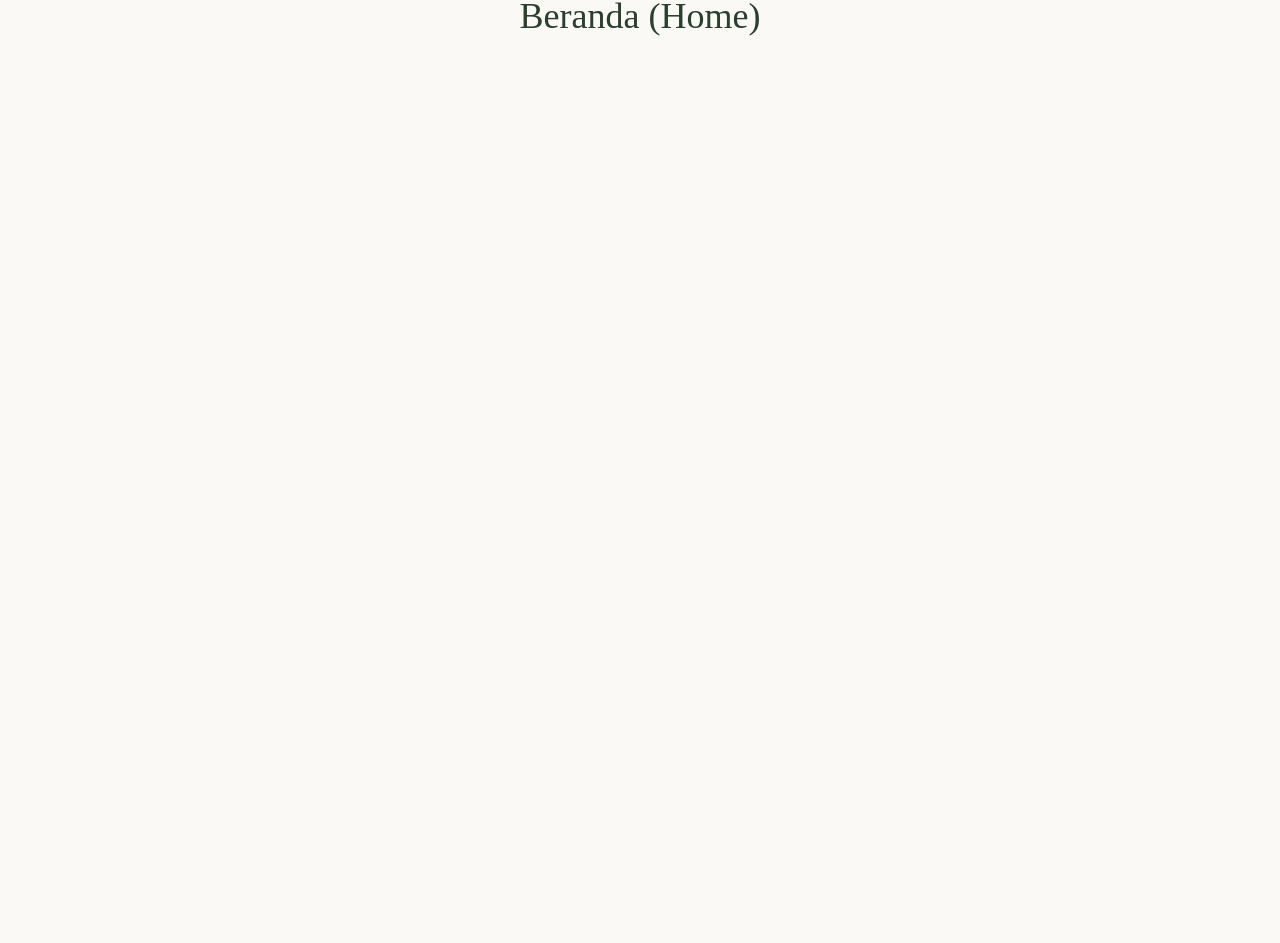
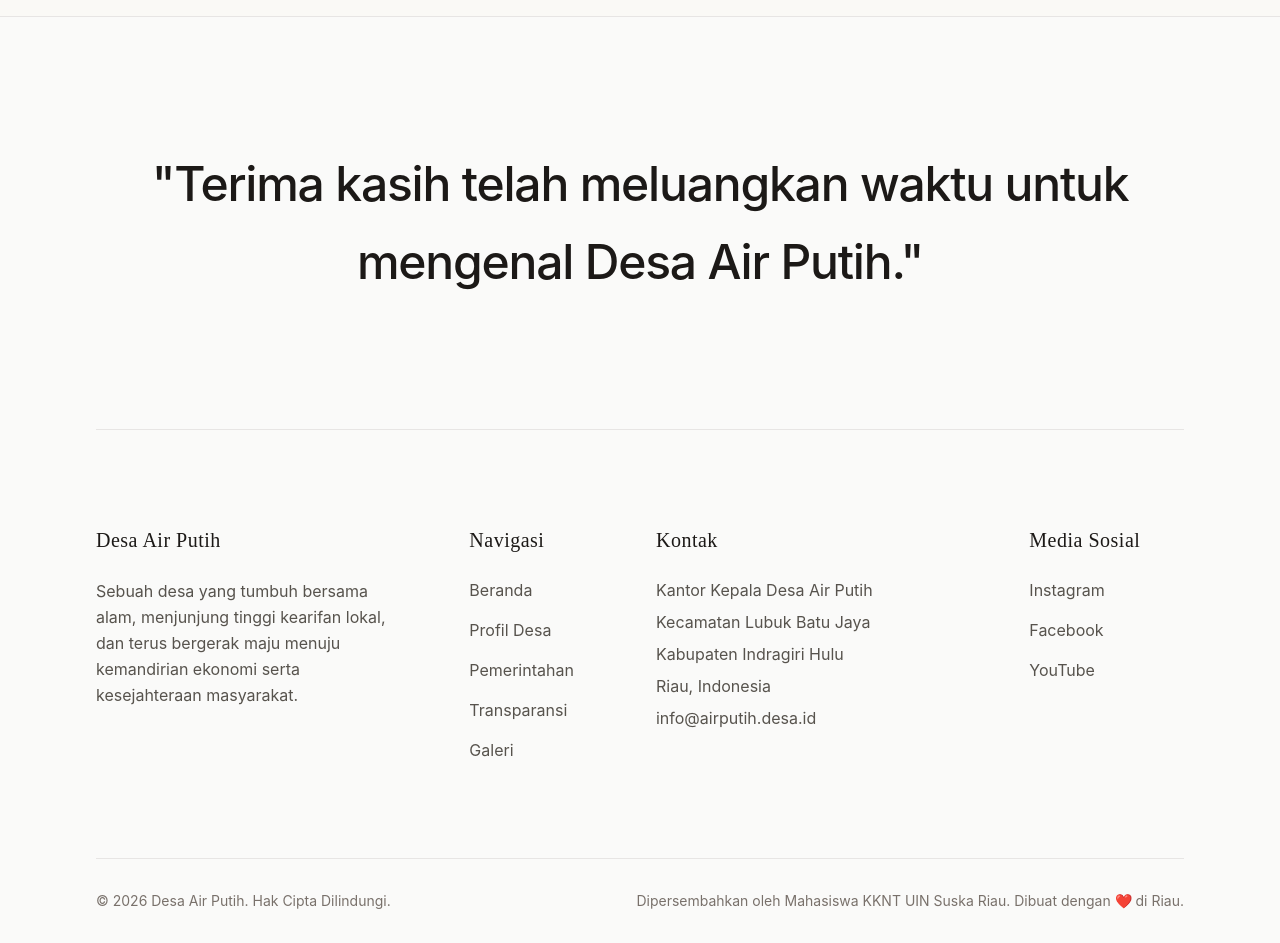
Before and after one commit to Erliandikasyahputraa/web-profil-inhu-kkndesaputih, a React (Vite) app: page / in a window 1280 px wide. Shown: the part 384-1327 px from the top of the page. Before the commit the page ends 800 px from the top, so only its background shows below. Built offline with nearby package versions, Linux system fonts and the light colour scheme.

Commit message:
feat(layout): implement editorial footer component

```diff
--- /dev/null
+++ b/src/components/layout/Footer/Footer.tsx
@@ -0,0 +1,25 @@
+import { Container } from '../../ui/Container';
+import { FooterQuote } from './components/FooterQuote';
+import { FooterNavigation } from './components/FooterNavigation';
+import { FooterBottom } from './components/FooterBottom';
+import { footerContent } from '../../../content/layout/footer';
+
+export function Footer() {
+  return (
+    <footer className="w-full bg-stone-50 border-t border-stone-200 mt-auto">
+      <Container size="default">
+        <FooterQuote quote={footerContent.quote} />
+        <FooterNavigation
+          about={footerContent.about}
+          navigation={footerContent.navigation}
+          contact={footerContent.contact}
+          socials={footerContent.socials}
+        />
+        <FooterBottom
+          copyright={footerContent.bottom.copyright}
+          credit={footerContent.bottom.credit}
+        />
+      </Container>
+    </footer>
+  );
+}
--- /dev/null
+++ b/src/components/layout/Footer/Footer.types.ts
@@ -0,0 +1,32 @@
+export interface FooterLink {
+  label: string;
+  href: string;
+}
+
+export interface FooterQuoteProps {
+  quote: string;
+}
+
+export interface FooterNavigationProps {
+  about: {
+    title: string;
+    description: string;
+  };
+  navigation: {
+    title: string;
+    links: readonly FooterLink[];
+  };
+  contact: {
+    title: string;
+    details: readonly string[];
+  };
+  socials: {
+    title: string;
+    links: readonly FooterLink[];
+  };
+}
+
+export interface FooterBottomProps {
+  copyright: string;
+  credit: string;
+}
--- /dev/null
+++ b/src/components/layout/Footer/components/FooterBottom.tsx
@@ -0,0 +1,10 @@
+import type { FooterBottomProps } from '../Footer.types';
+
+export function FooterBottom({ copyright, credit }: FooterBottomProps) {
+  return (
+    <div className="py-8 border-t border-stone-200 flex flex-col sm:flex-row justify-between items-center gap-4 text-center sm:text-left">
+      <span className="font-sans text-sm text-stone-500">{copyright}</span>
+      <span className="font-sans text-sm text-stone-500">{credit}</span>
+    </div>
+  );
+}
--- /dev/null
+++ b/src/components/layout/Footer/components/FooterNavigation.tsx
@@ -0,0 +1,58 @@
+import type { FooterNavigationProps } from '../Footer.types';
+
+export function FooterNavigation({ about, navigation, contact, socials }: FooterNavigationProps) {
+  return (
+    <div className="py-24 grid grid-cols-1 md:grid-cols-2 lg:grid-cols-12 gap-16 lg:gap-8">
+      {/* About */}
+      <div className="lg:col-span-4 flex flex-col space-y-6 lg:pr-12">
+        <h3 className="font-heading text-xl text-stone-900 tracking-wide font-medium">{about.title}</h3>
+        <p className="font-sans text-stone-600 leading-relaxed lg:max-w-sm">{about.description}</p>
+      </div>
+
+      {/* Navigation */}
+      <div className="lg:col-span-2 flex flex-col space-y-6">
+        <h3 className="font-heading text-xl text-stone-900 tracking-wide font-medium">{navigation.title}</h3>
+        <ul className="flex flex-col space-y-4">
+          {navigation.links.map((link) => (
+            <li key={link.label}>
+              <a href={link.href} className="font-sans text-stone-600 hover:text-stone-900 transition-colors">
+                {link.label}
+              </a>
+            </li>
+          ))}
+        </ul>
+      </div>
+
+      {/* Contact */}
+      <div className="lg:col-span-4 flex flex-col space-y-6">
+        <h3 className="font-heading text-xl text-stone-900 tracking-wide font-medium">{contact.title}</h3>
+        <ul className="flex flex-col space-y-2">
+          {contact.details.map((detail) => (
+            <li key={detail} className="font-sans text-stone-600">
+              {detail}
+            </li>
+          ))}
+        </ul>
+      </div>
+
+      {/* Socials */}
+      <div className="lg:col-span-2 flex flex-col space-y-6">
+        <h3 className="font-heading text-xl text-stone-900 tracking-wide font-medium">{socials.title}</h3>
+        <ul className="flex flex-col space-y-4">
+          {socials.links.map((link) => (
+            <li key={link.label}>
+              <a
+                href={link.href}
+                className="font-sans text-stone-600 hover:text-stone-900 transition-colors"
+                target="_blank"
+                rel="noopener noreferrer"
+              >
+                {link.label}
+              </a>
+            </li>
+          ))}
+        </ul>
+      </div>
+    </div>
+  );
+}
--- /dev/null
+++ b/src/components/layout/Footer/components/FooterQuote.tsx
@@ -0,0 +1,12 @@
+import { Body } from '../../../typography';
+import type { FooterQuoteProps } from '../Footer.types';
+
+export function FooterQuote({ quote }: FooterQuoteProps) {
+  return (
+    <div className="py-24 lg:py-32 border-b border-stone-200">
+      <Body className="text-stone-900 text-3xl md:text-4xl lg:text-5xl text-center max-w-5xl mx-auto tracking-tight font-medium leading-relaxed">
+        "{quote}"
+      </Body>
+    </div>
+  );
+}
--- /dev/null
+++ b/src/components/layout/Footer/index.tsx
@@ -0,0 +1 @@
+export { Footer } from './Footer';
--- /dev/null
+++ b/src/content/layout/footer.ts
@@ -0,0 +1,39 @@
+export const footerContent = {
+  quote: 'Terima kasih telah meluangkan waktu untuk mengenal Desa Air Putih.',
+  about: {
+    title: 'Desa Air Putih',
+    description: 'Sebuah desa yang tumbuh bersama alam, menjunjung tinggi kearifan lokal, dan terus bergerak maju menuju kemandirian ekonomi serta kesejahteraan masyarakat.'
+  },
+  navigation: {
+    title: 'Navigasi',
+    links: [
+      { label: 'Beranda', href: '/' },
+      { label: 'Profil Desa', href: '/profil' },
+      { label: 'Pemerintahan', href: '/pemerintahan' },
+      { label: 'Transparansi', href: '/transparansi' },
+      { label: 'Galeri', href: '/galeri' }
+    ]
+  },
+  contact: {
+    title: 'Kontak',
+    details: [
+      'Kantor Kepala Desa Air Putih',
+      'Kecamatan Lubuk Batu Jaya',
+      'Kabupaten Indragiri Hulu',
+      'Riau, Indonesia',
+      'info@airputih.desa.id'
+    ]
+  },
+  socials: {
+    title: 'Media Sosial',
+    links: [
+      { label: 'Instagram', href: 'https://instagram.com' },
+      { label: 'Facebook', href: 'https://facebook.com' },
+      { label: 'YouTube', href: 'https://youtube.com' }
+    ]
+  },
+  bottom: {
+    copyright: '© 2026 Desa Air Putih. Hak Cipta Dilindungi.',
+    credit: 'Dipersembahkan oleh Mahasiswa KKNT UIN Suska Riau. Dibuat dengan ❤️ di Riau.'
+  }
+} as const;
--- a/src/layout/RootLayout.tsx
+++ b/src/layout/RootLayout.tsx
@@ -1,6 +1,7 @@
 import { Outlet } from 'react-router-dom';
 import { Suspense } from 'react';
 import { Navbar } from '../components/navigation/Navbar';
+import { Footer } from '../components/layout/Footer';
 
 /**
  * RootLayout provides the base structure for the entire application.
@@ -10,9 +11,12 @@ export function RootLayout() {
   return (
     <div className="min-h-screen flex flex-col bg-background text-foreground selection:bg-brand-accent/30 selection:text-brand-primary">
       <Navbar />
-      <Suspense fallback={<div className="min-h-screen bg-background animate-pulse" />}>
-        <Outlet />
+      <Suspense fallback={<div className="flex-1 bg-background animate-pulse" />}>
+        <main className="flex-1 flex flex-col">
+          <Outlet />
+        </main>
       </Suspense>
+      <Footer />
     </div>
   );
 }
```
